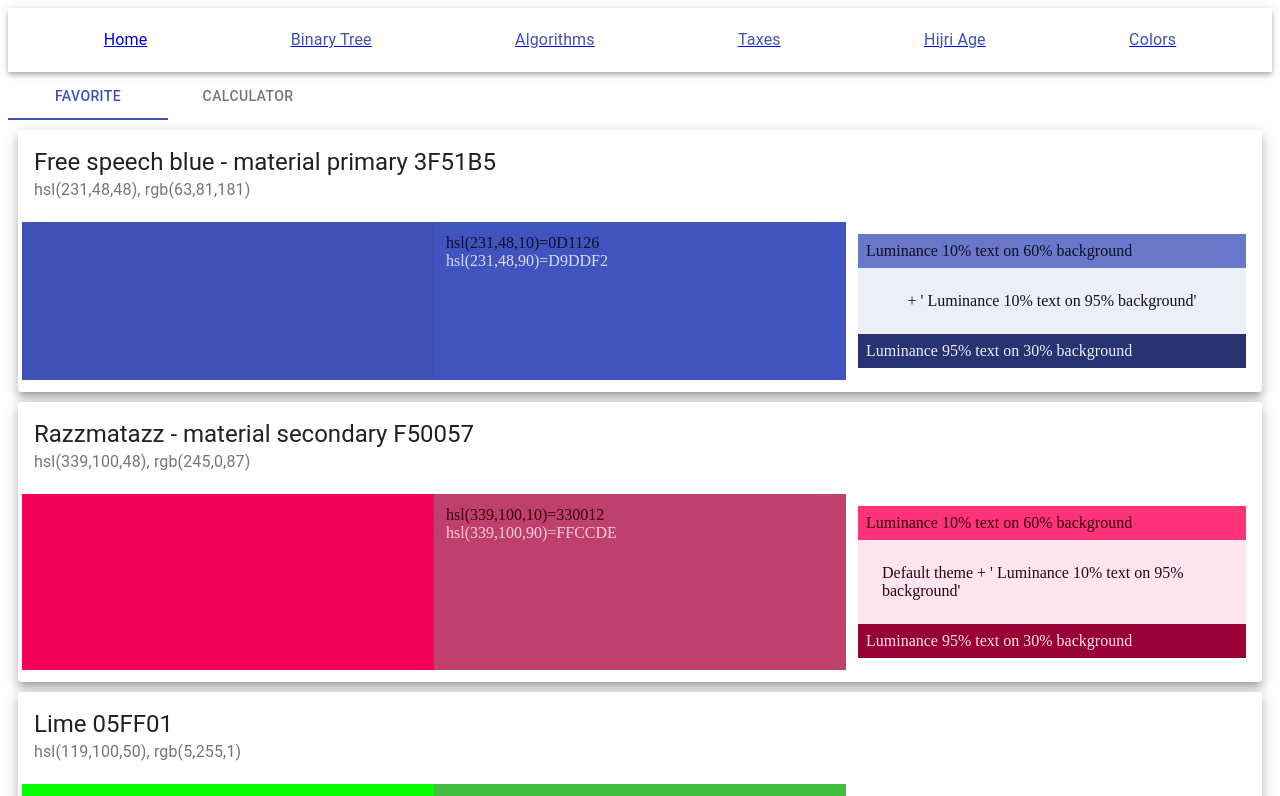
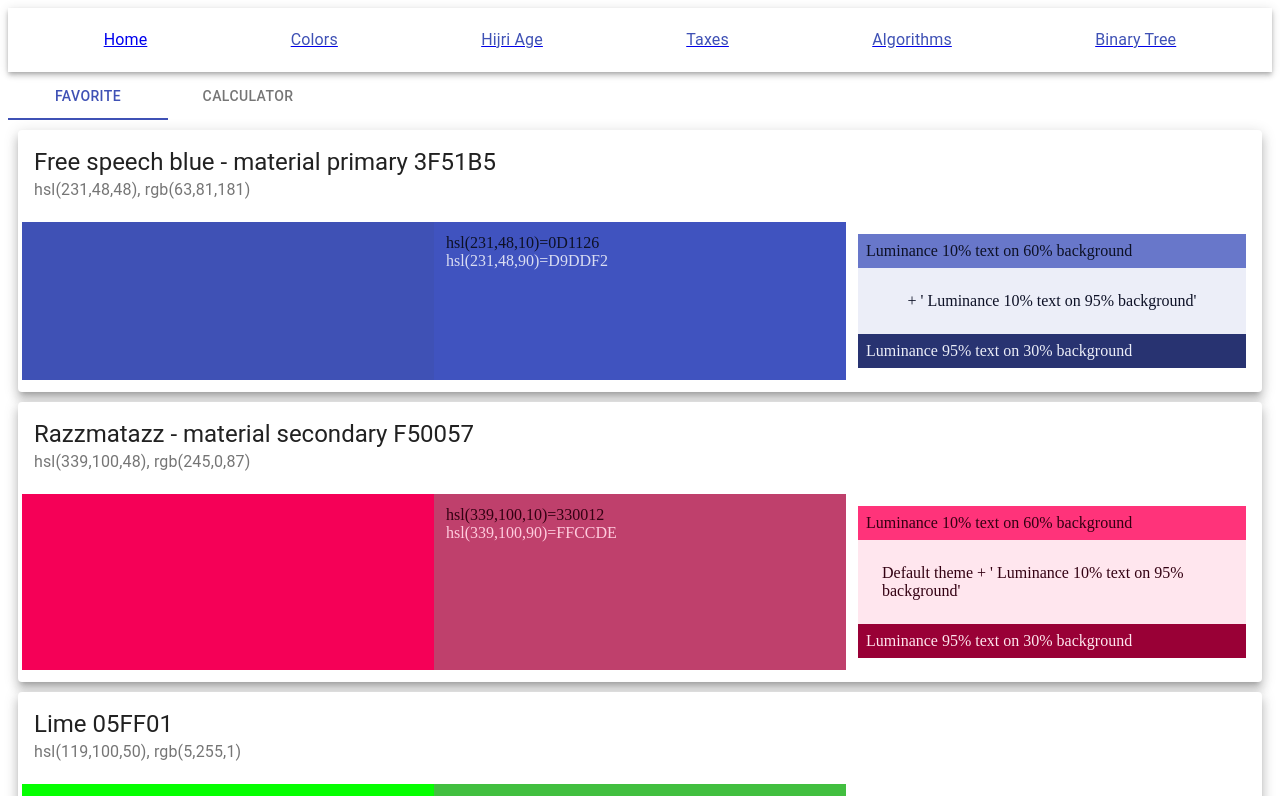
Before and after one commit to alialiayman/Casual, a React (Create React App) app: page /colors in a window 1280 px wide. Shown: the top 796 px of the page. Built offline with nearby package versions, Linux system fonts and the light colour scheme.

Commit message:
arrange header better

```diff
--- a/src/features/root/components/Header/Header.js
+++ b/src/features/root/components/Header/Header.js
@@ -16,11 +16,11 @@ const Header = () => {
                 <Link to="/"><Typography>
                     Home
                 </Typography></Link>
+                <Lnk name="Colors"></Lnk>
+                <Lnk name="Hijri Age"></Lnk>
+                <Lnk name="Taxes"></Lnk>
+                <Lnk name="Algorithms"></Lnk>
                 <Lnk name="Binary Tree"></Lnk>
-                <Lnk name="Algorithms"></Lnk>
-                <Lnk name="Taxes"></Lnk>
-                <Lnk name="Hijri Age"></Lnk>
-                <Lnk name="Colors"></Lnk>
             </ToolBarFlex>
         </AppBar>
     )
```
